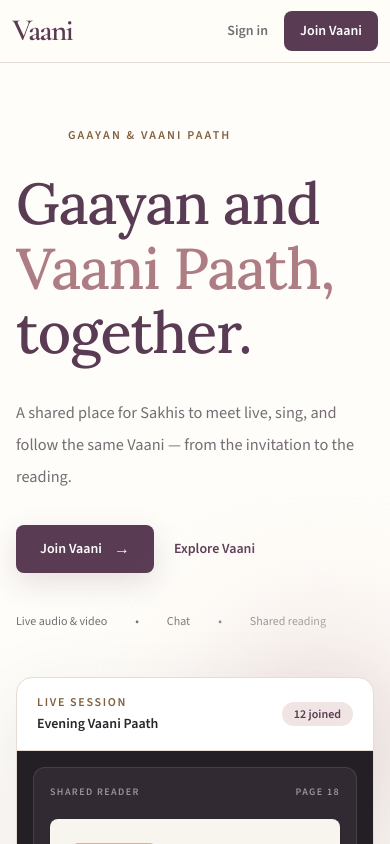
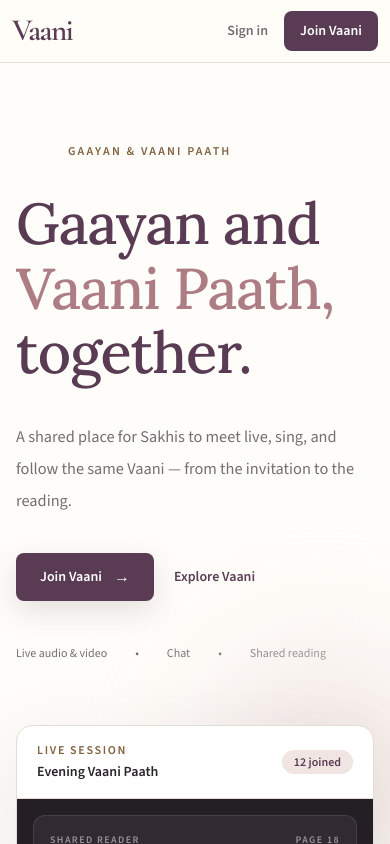
Before and after one commit to ElusiveX99/vaani, a Next.js app: page / in a window 390 px wide. Shown: the top 844 px of the page. Built offline with nearby package versions, Linux system fonts and the light colour scheme; no server answers.

Commit message:
Adjust landing hero spacing by device

```diff
--- a/src/app/page.tsx
+++ b/src/app/page.tsx
@@ -69,9 +69,9 @@ export default function LandingPage() {
 
       <div id="main-content">
         <section className="overflow-hidden border-b border-[#e5ddd5] bg-[#fffdf9]">
-          <div className="mx-auto grid w-[min(100%-2rem,1440px)] items-center gap-12 px-0 py-16 sm:py-20 lg:grid-cols-[1.02fr_.98fr] lg:gap-20 lg:py-28">
+          <div className="mx-auto grid w-[min(100%-2rem,1440px)] items-center gap-16 px-0 py-20 sm:py-24 md:gap-12 md:py-16 lg:items-start lg:grid-cols-[1.02fr_.98fr] lg:gap-20 lg:py-20 xl:py-24">
             <div className="max-w-2xl">
-              <div className="mb-7 flex items-center gap-3 text-xs font-semibold uppercase tracking-[0.18em] text-[#80613f]">
+              <div className="mb-8 flex items-center gap-3 text-xs font-semibold uppercase tracking-[0.18em] text-[#80613f]">
                 <span className="h-px w-10 bg-gold" />
                 Gaayan & Vaani Paath
               </div>
@@ -84,11 +84,11 @@ export default function LandingPage() {
                 together.
               </h1>
 
-              <p className="mt-8 max-w-xl text-[1.02rem] leading-8 text-[#756d73] sm:text-[1.08rem]">
+              <p className="mt-9 max-w-xl text-[1.02rem] leading-8 text-[#756d73] sm:text-[1.08rem]">
                 A shared place for Sakhis to meet live, sing, and follow the same Vaani — from the invitation to the reading.
               </p>
 
-              <div className="mt-8 flex flex-wrap items-center gap-5">
+              <div className="mt-9 flex flex-wrap items-center gap-5">
                 <Link
                   href="/signup"
                   className="inline-flex min-h-12 items-center rounded-lg bg-[#593b53] px-6 text-sm font-semibold text-white shadow-[0_10px_30px_rgba(57,42,57,.14)] transition hover:-translate-y-0.5 hover:bg-[#593b53]-deep"
@@ -104,7 +104,7 @@ export default function LandingPage() {
                 </a>
               </div>
 
-              <div className="mt-10 flex flex-wrap gap-x-7 gap-y-2 text-xs font-medium text-[#756d73]">
+              <div className="mt-11 flex flex-wrap gap-x-7 gap-y-2 text-xs font-medium text-[#756d73]">
                 <span>Live audio & video</span>
                 <span>•</span>
                 <span>Chat</span>
```
